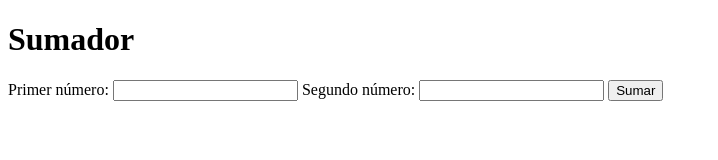
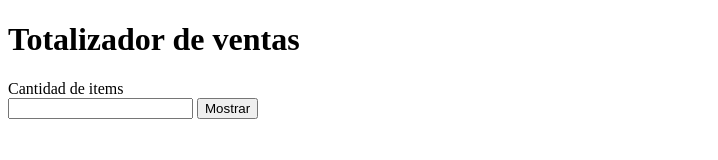
Before and after one commit to Carlitavg/EjercicioDeClase1_IngSoft, a website built with Parcel: page index.html in a window 1280 px wide. Shown: the whole page, without its empty margins (0-718 px from the left). Built offline with nearby package versions, Linux system fonts and the light colour scheme.

Commit message:
Feat: Mostrat cantidad de item

```diff
--- a/index.html
+++ b/index.html
@@ -1,19 +1,14 @@
 <!DOCTYPE html>
 <html xml:lang="es">
   <head>
-    <title>Sumador</title>
+    <title>Totalizador de Ventas</title>
   </head>
   <body>
-    <h1>Sumador</h1>
-    <form id="sumar-form">
-      <label for="primer-numero">Primer número:</label>
-      <input type="number" id="primer-numero" />
-      <label for="segundo-numero">Segundo número:</label>
-      <input type="number" id="segundo-numero" />
-      <input type="submit" value="Sumar" id="sumar-button" />
-    </form>
-    <div id="resultado-div"></div>
-
+    <h1>Totalizador de ventas</h1>
+    <div>Cantidad de items</div>
+    <input type="number" id="cant-item" />
+    <input type="submit" value="Mostrar" id="totalizador-button" />
+    <div id="mostrar"></div>
     <script type="module" src="./src/presenter.js"></script>
   </body>
 </html>
--- a/src/presenter.js
+++ b/src/presenter.js
@@ -1,15 +1,11 @@
 import sumar from "./sumador";
 
-const first = document.querySelector("#primer-numero");
-const second = document.querySelector("#segundo-numero");
-const form = document.querySelector("#sumar-form");
-const div = document.querySelector("#resultado-div");
+const cant_item = document.querySelector("#cant-item");
+const div = document.querySelector("#mostrar");
+const botonTotalizar = document.querySelector("#totalizador-button");
 
-form.addEventListener("submit", (event) => {
+botonTotalizar.addEventListener("click", (event) => {
   event.preventDefault();
-
-  const firstNumber = Number.parseInt(first.value);
-  const secondNumber = Number.parseInt(second.value);
-
-  div.innerHTML = "<p>" + sumar(firstNumber, secondNumber) + "</p>";
+  const cantidad = Number.parseInt(cant_item.value);
+  div.innerHTML = "<p>" + cantidad + "</p>";
 });
```
